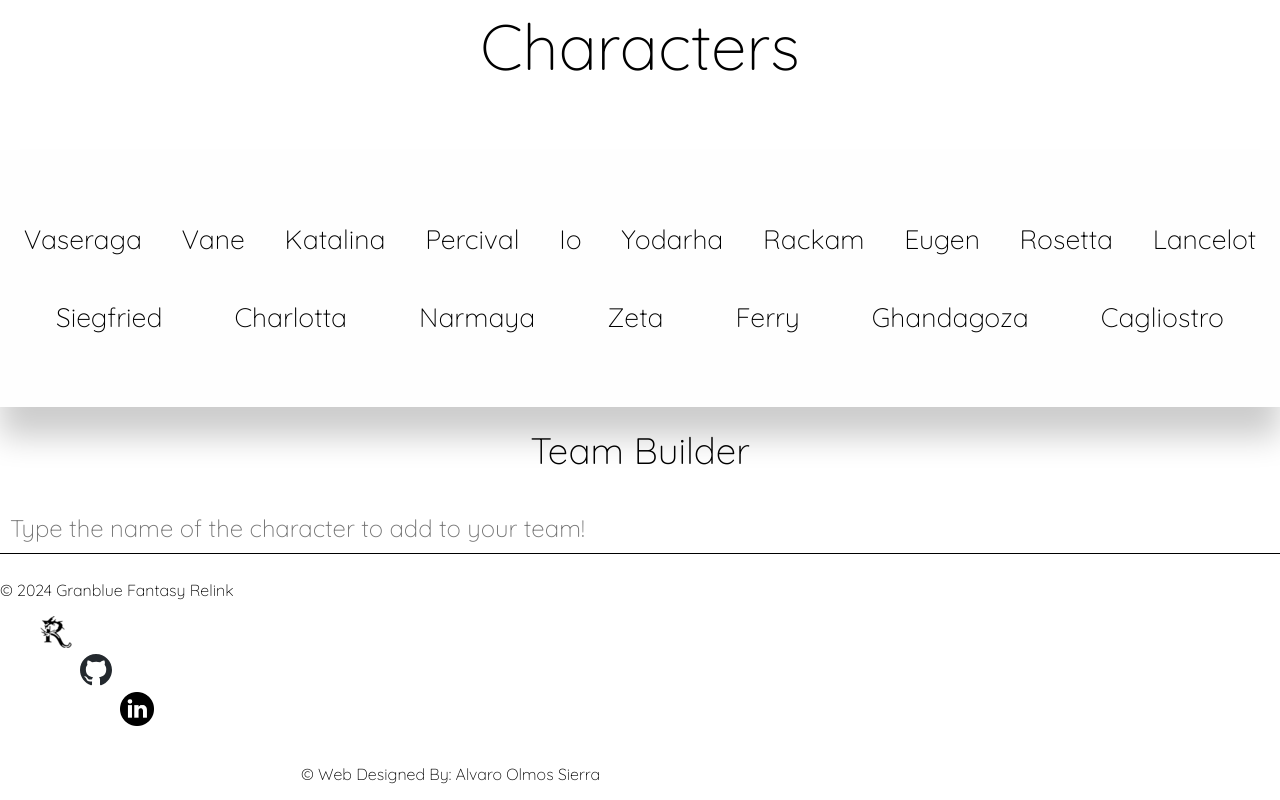
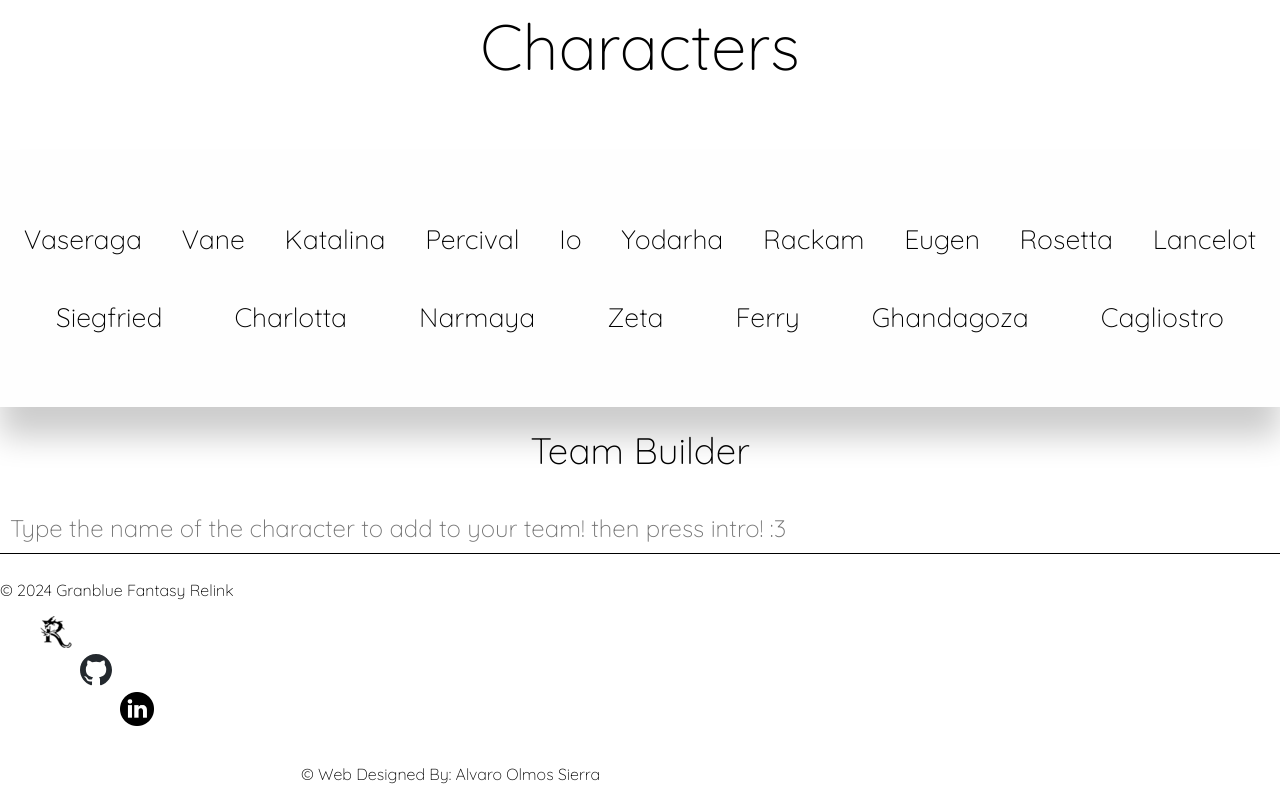
Before and after one commit to AlvarOSierra1998/Gran-Blue-project-fan-web-, a Vue app: page / in a window 1280 px wide. Shown: the part 2758-3558 px from the top of the page. Built offline with nearby package versions, Linux system fonts and the light colour scheme.

Commit message:
ajustes de texto

```diff
--- a/src/components/teamBuilder.vue
+++ b/src/components/teamBuilder.vue
@@ -7,7 +7,7 @@
                     <h4>Team Builder</h4>
                 </label>
                 <input v-model="productName" @keyup.enter="searchProduct" id="productName"
-                    placeholder="Type the name of the character to add to your team!" />
+                    placeholder="Type the name of the character to add to your team! then press intro! :3" />
 
 
 
@@ -37,7 +37,7 @@
                     </div>
                     <div class="conatiner-button-delete">
                         <button class="button-delete" @click="Eliminar(index)">Delete</button>
-                        <button class="button-clear" @click="clearResults">Limpiar Resultados</button>
+                        <button class="button-clear" @click="clearResults">Clear Results</button>
                     </div>
 
                 </div>
```
